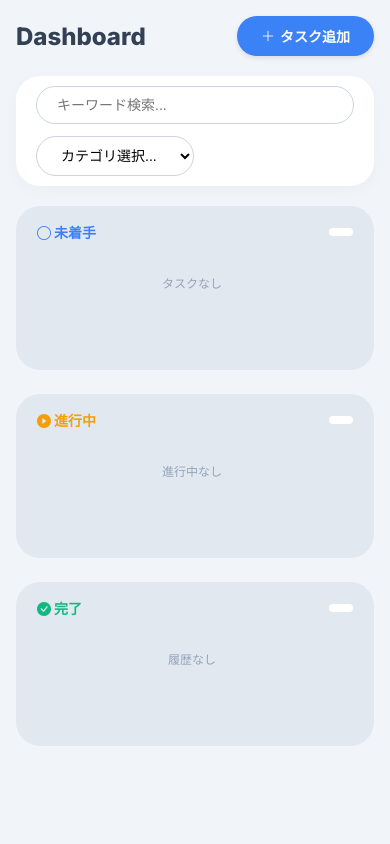
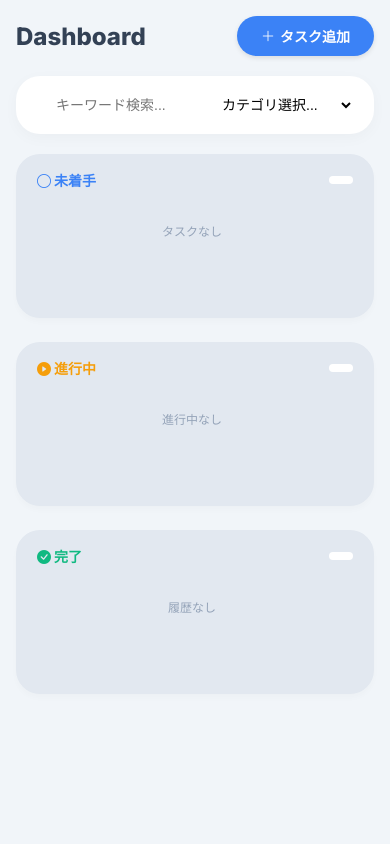
Before and after one commit to HJ-jyo/practice-webapp, a Django app: template tasks/templates/tasks/board.html in a window 390 px wide. Run offline with Django 3.2, Linux system fonts and the light colour scheme; the template is opened without the code that fills it, so the values that code supplies are empty.

Commit message:
修正: PCスクロール、列の高さ統一、完了タスク削除ボタンの修正

```diff
--- a/tasks/templates/tasks/board.html
+++ b/tasks/templates/tasks/board.html
@@ -3,64 +3,96 @@
 
 {% block content %}
 <style>
-    /* 親要素(main)の高さを100%使い切る設定 */
-    .board-wrapper {
+    /* =========================================
+       PC用: 画面全体を固定し、列スクロールを強制する設定
+       ========================================= */
+    /* 1. ブラウザ全体のスクロールを禁止 */
+    html, body {
+        height: 100%;
+        margin: 0;
+        overflow: hidden;
+    }
+
+    /* 2. メインコンテンツエリアも画面高さいっぱいに固定 */
+    .p-main-content {
+        height: 100vh;
+        overflow: hidden;
+        padding: 0 !important;
         display: flex;
         flex-direction: column;
-        height: 100%;        /* 画面の高さいっぱいに */
-        max-height: 100%;    /* それ以上伸ばさない */
-        padding: 24px;
-        overflow: hidden;    /* はみ出た部分は隠す（中のスクロールに任せる） */
     }
 
-    .board-header {
-        flex-shrink: 0; /* 縮ませない */
-        display: flex; justify-content: space-between; align-items: center; margin-bottom: 20px;
+    /* 3. ボード全体のラッパー */
+    .board-wrapper {
+        flex: 1;             /* 残りの高さを全て使う */
+        display: flex;
+        flex-direction: column;
+        padding: 20px 30px;
+        height: 100%;
+        box-sizing: border-box;
+        overflow: hidden;
     }
 
-    .board-controls {
-        flex-shrink: 0; /* 縮ませない */
-        background: white; padding: 10px 20px; border-radius: 50px;
-        display: flex; gap: 12px; align-items: center; box-shadow: 0 4px 15px rgba(0,0,0,0.03); margin-bottom: 20px;
+    /* ヘッダーエリア */
+    .board-header {
+        flex-shrink: 0;      /* 縮ませない */
+        display: flex;
+        justify-content: space-between;
+        align-items: center;
+        margin-bottom: 20px;
     }
 
-    /* === カンバンエリア (PCスクロールの肝) === */
+    /* コントロールバー（検索・削除ボタン） */
+    .board-controls {
+        flex-shrink: 0;      /* 縮ませない */
+        background: white;
+        padding: 10px 20px;
+        border-radius: 50px;
+        display: flex;
+        gap: 12px;
+        align-items: center;
+        box-shadow: 0 4px 15px rgba(0,0,0,0.03);
+        margin-bottom: 20px;
+    }
+
+    /* 4. カンバン列を並べるエリア (高さの基準) */
     .kanban-container {
+        flex: 1;             /* 余った高さを全て埋める */
         display: grid;
-        grid-template-columns: repeat(3, 1fr);
+        grid-template-columns: repeat(3, 1fr); /* 3列を均等幅に */
         gap: 24px;
-        /* 残りの高さをすべて使う */
-        flex: 1;
-        /* これがないとFlex/Gridの子要素でスクロールが効かない */
-        min-height: 0;
+        min-height: 0;       /* Flex/Gridの子要素スクロールに必須 */
         padding-bottom: 10px;
     }
 
-    /* === カラム (箱) === */
+    /* 5. 各列 (箱) */
     .kanban-col {
         background: #e2e8f0;
         border-radius: 24px;
         padding: 16px;
         display: flex;
         flex-direction: column;
-        /* 箱自体の高さを親に合わせる */
-        height: 100%;
+        height: 100%;        /* 親の高さに合わせる */
         max-height: 100%;
+        box-shadow: 0 4px 6px rgba(0,0,0,0.02);
     }
 
     .col-header {
         flex-shrink: 0;
-        display: flex; justify-content: space-between; align-items: center;
-        margin-bottom: 12px; font-weight: 800; font-size: 14px; padding: 0 5px;
+        display: flex;
+        justify-content: space-between;
+        align-items: center;
+        margin-bottom: 12px;
+        font-weight: 800;
+        font-size: 14px;
+        padding: 0 5px;
     }
 
-    /* === タスクリスト (ここだけスクロール) === */
+    /* 6. タスクリスト (ここだけスクロールさせる) */
     .task-list {
-        flex-grow: 1;        /* 余ったスペースを埋める */
-        overflow-y: auto;    /* ★ここで縦スクロール発動 */
+        flex: 1;             /* 列の中で余った部分を埋める */
+        overflow-y: auto;    /* ★スクロール発動★ */
         padding-right: 6px;
-
-        /* スクロールバー装飾 */
         scrollbar-width: thin;
         scrollbar-color: #cbd5e1 transparent;
     }
@@ -81,61 +113,50 @@
 
     /* === スマホ対応 === */
     @media (max-width: 768px) {
-        /* スマホは画面全体スクロールに戻す */
-        .board-wrapper {
-            height: auto;
-            max-height: none;
-            overflow-y: visible;
-            padding: 16px;
-        }
-        .kanban-container {
-            display: flex; flex-direction: column; gap: 24px; height: auto;
-        }
-        /* スマホでの各列の高さ制限（ここもスクロール） */
-        .kanban-col {
-            height: auto;
-            max-height: 450px;
-        }
+        html, body { overflow: auto; height: auto; }
+        .p-main-content { height: auto; overflow: visible; display: block; }
+        .board-wrapper { height: auto; overflow: visible; padding: 16px; }
+        .kanban-container { display: flex; flex-direction: column; gap: 24px; height: auto; }
+        .kanban-col { height: auto; max-height: 450px; }
         .task-list { min-height: 100px; }
-
-        .board-controls {
-            flex-direction: column; align-items: stretch; border-radius: 24px;
-        }
+        .board-controls { flex-direction: column; align-items: stretch; border-radius: 24px; }
     }
 </style>
 
 <div class="board-wrapper">
     <div class="board-header">
-        <h2 style="margin:0; font-size:24px; font-weight:800;">Dashboard</h2>
+        <h2 style="margin:0; font-size:24px; font-weight:800; color:var(--text-main);">Dashboard</h2>
         <a href="{% url 'task_create' %}" class="btn btn-primary">
             <i class="bi bi-plus-lg" style="margin-right:5px;"></i> タスク追加
         </a>
     </div>
 
-    <form method="get" class="board-controls">
+    <div class="board-controls">
+        <form method="get" style="flex-grow:1; display:flex; gap:12px; margin:0; align-items:center;">
             <div style="flex-grow:1;">
-            <input type="text" name="q" placeholder="キーワード検索..." value="{{ query|default:'' }}" style="width:100%;">
+                <input type="text" name="q" placeholder="キーワード検索..." value="{{ query|default:'' }}" style="width:100%; border:none; outline:none;">
             </div>
             <div>
-            <select name="category" onchange="this.form.submit()" style="cursor:pointer;">
+                <select name="category" onchange="this.form.submit()" style="cursor:pointer; border:none; outline:none; background:transparent;">
                     <option value="">カテゴリ選択...</option>
                     {% for cat in categories %}
                     <option value="{{ cat.id }}" {% if selected_category_id == cat.id %}selected{% endif %}>{{ cat.name }}</option>
                     {% endfor %}
                 </select>
             </div>
+        </form>
 
         {% if completed_tasks > 0 %}
         <div style="margin-left:auto;">
-             <form action="{% url 'delete_done_tasks' %}" method="post">
+             <form action="{% url 'delete_done_tasks' %}" method="post" style="margin:0;">
                 {% csrf_token %}
-                <button type="submit" class="btn btn-danger" onclick="return confirm('完了タスクを全て削除しますか？');" title="完了タスクを掃除">
+                <button type="submit" class="btn btn-danger" onclick="return confirm('完了タスクを整理しますか？\n(自分が作成したものは削除、招待されたものは退出します)');" title="完了タスクを掃除" style="padding: 6px 16px; font-size: 13px;">
                     <i class="bi bi-trash-fill" style="margin-right:5px;"></i> 掃除
                 </button>
             </form>
         </div>
         {% endif %}
-    </form>
+    </div>
 
     <div class="kanban-container">
         <div class="kanban-col">
```
Lines whose indentation alone changed are shown as unchanged.
